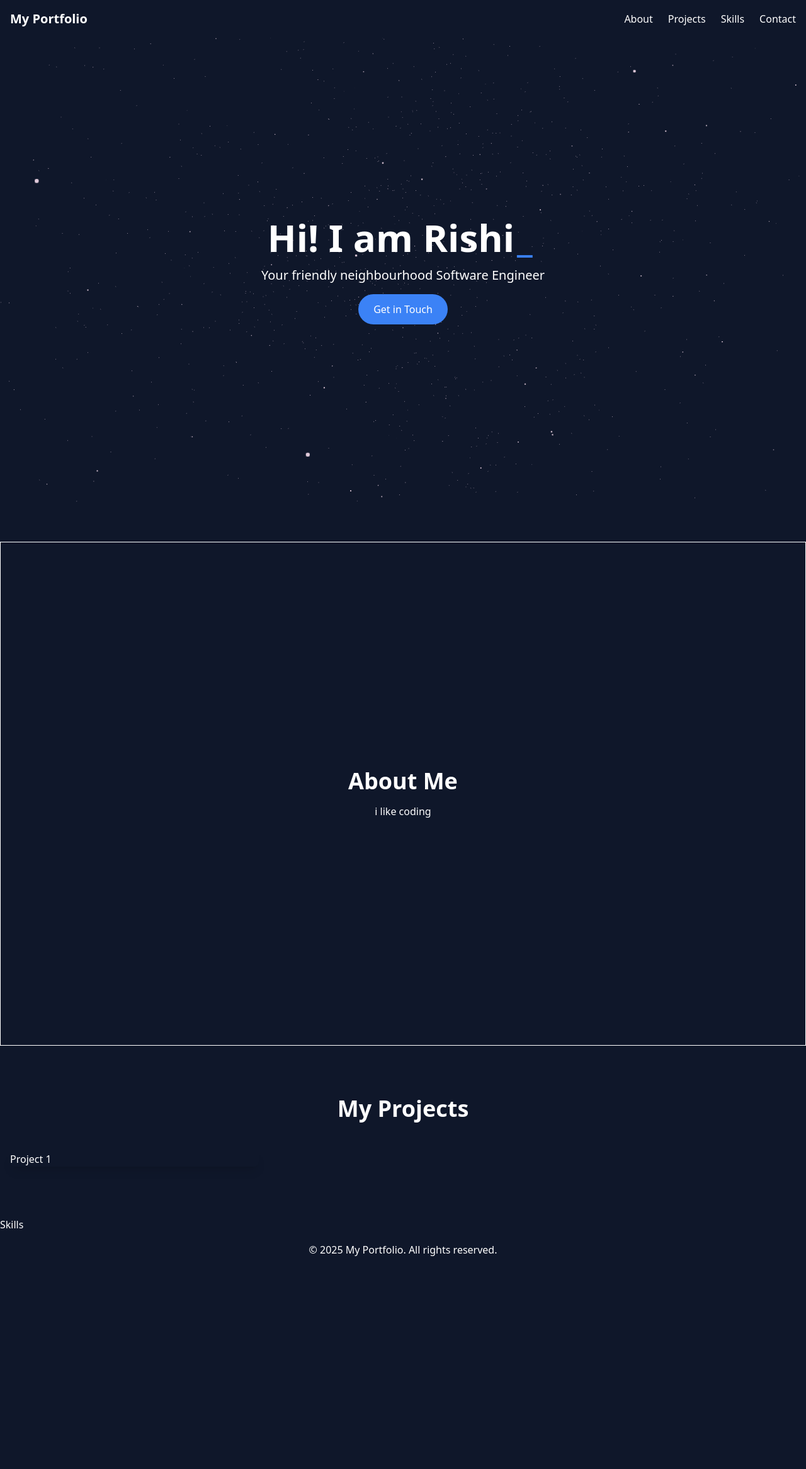
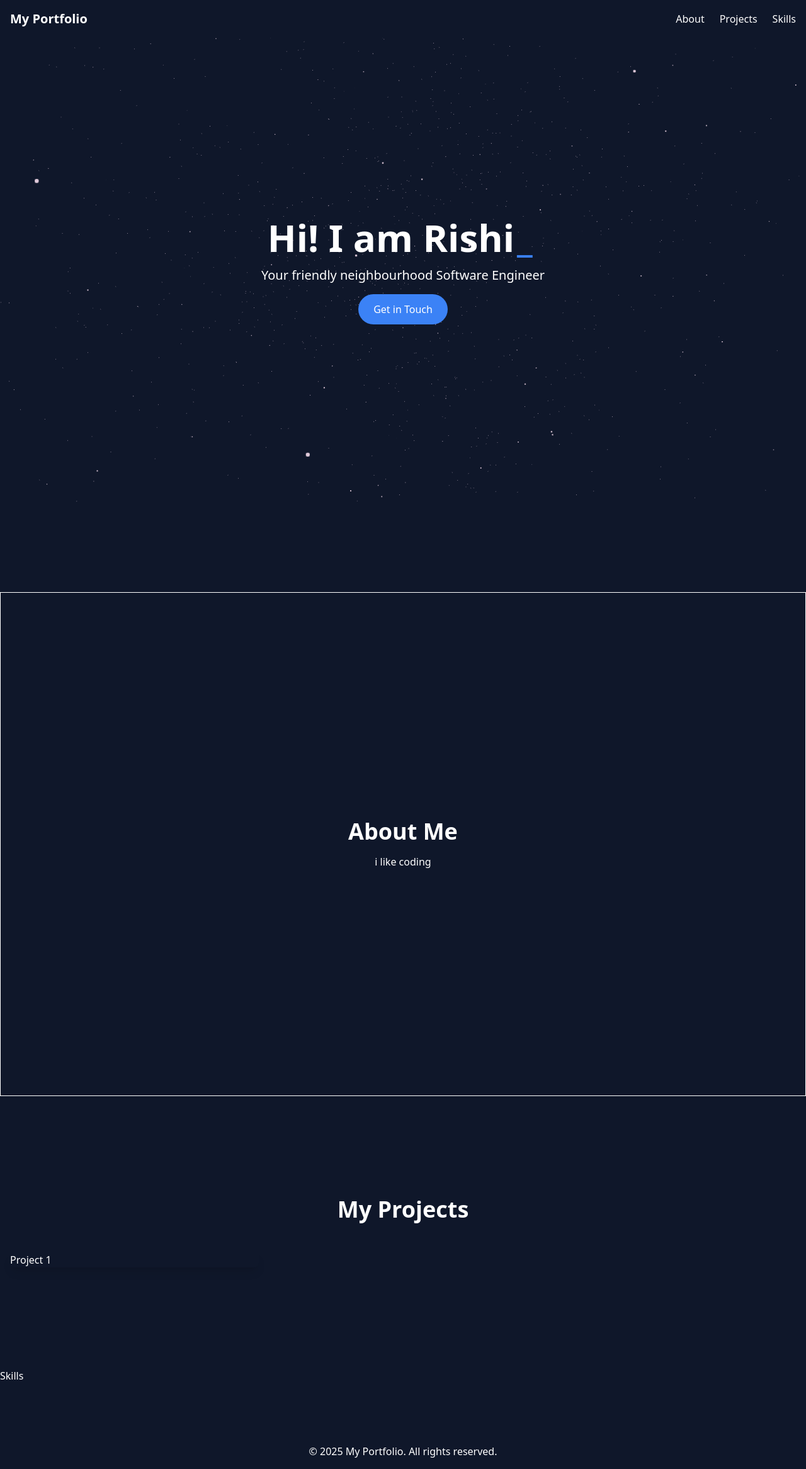
Before and after one commit to Heisen47/new-portfolio, a Next.js app: page / in a window 1280 px wide. Shown: the whole page at 63% size. Before the commit the page ends 2012 px from the top, so only its background shows below. Built offline with nearby package versions, Linux system fonts and the light colour scheme.

Commit message:
add: css fixes

```diff
--- a/src/components/layout/Navbar.tsx
+++ b/src/components/layout/Navbar.tsx
@@ -17,9 +17,6 @@ export default function Navbar() {
           <Link href="#skills" className="hover:text-primary">
             Skills
           </Link>
-          <Link href="#contact" className="hover:text-primary">
-            Contact
-          </Link>
         </div>
       </div>
     </nav>
--- a/src/components/sections/About.tsx
+++ b/src/components/sections/About.tsx
@@ -2,10 +2,12 @@ import React from 'react'
 
 const About = () => {
   return (
+    <section id="about" className="py-20 ">
     <div className='flex flex-col items-center justify-center h-screen w-full border border-white'>
       <h1 className='text-4xl font-bold mb-4'>About Me</h1>
       i like coding
     </div>
+    </section>
   )
 }
 
--- a/src/components/sections/Hero.tsx
+++ b/src/components/sections/Hero.tsx
@@ -28,7 +28,7 @@ const Hero = () => {
   }, [])
 
   return (
-    <div className="flex flex-col items-center justify-center h-screen text-center">
+    <div className="flex flex-col items-center justify-center h-screen w-full text-center">
       <div className="mb-4 flex justify-center text-4xl font-bold sm:text-6xl">
         <div className="relative flex">
           {text.split('').map((char, index) => (
@@ -42,7 +42,6 @@ const Hero = () => {
               {char === ' ' ? '\u00A0' : char}
             </motion.span>
           ))}
-          {/* Fix for cursor jerking */}
           <div className="relative ml-1 w-[1ch]">
             <AnimatePresence>
               {showCursor && (
--- a/src/components/sections/Skills.tsx
+++ b/src/components/sections/Skills.tsx
@@ -2,7 +2,9 @@ import React from 'react'
 
 const Skills = () => {
   return (
+    <section id="skills" className="py-20 ">
     <div>Skills</div>
+    </section>
   )
 }
 
```
